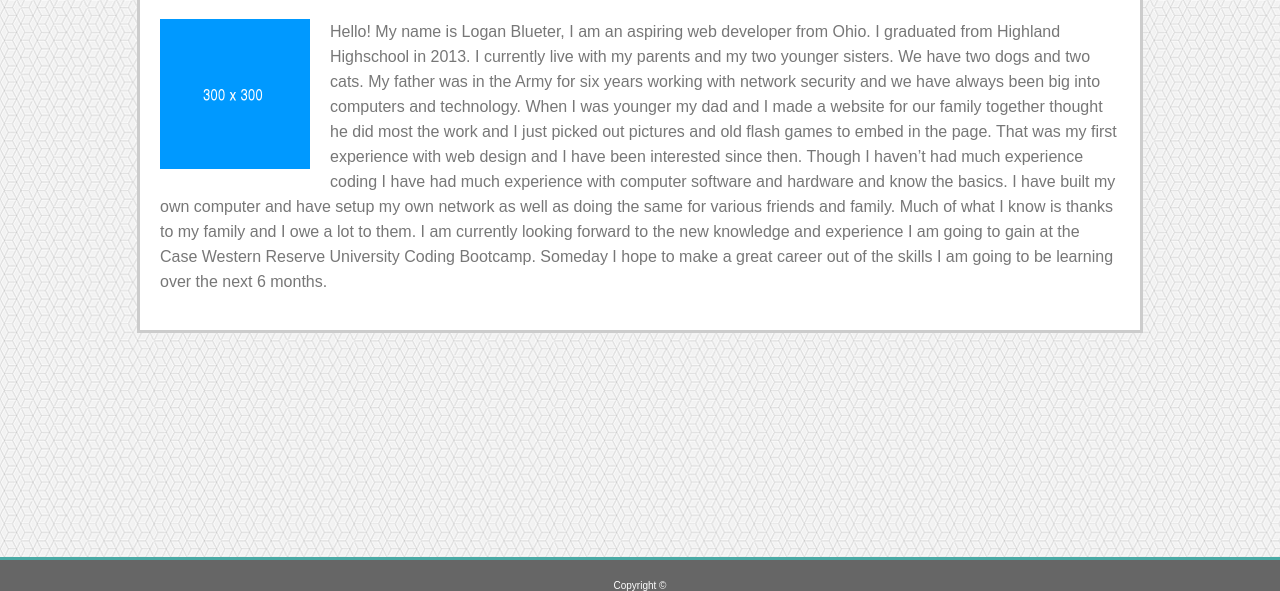
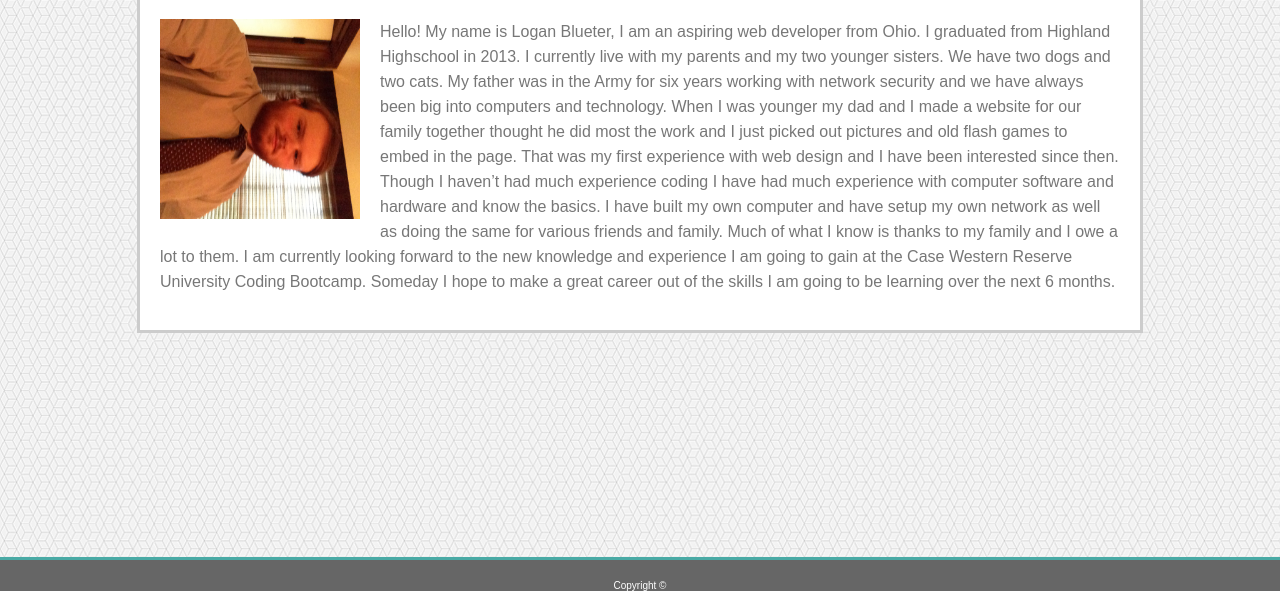
Before and after one commit to lblueter/Basic-Portfolio, a plain HTML site: page index.html in a window 1280 px wide. Shown: the part 209-800 px from the top of the page. Drawn offline with Linux system fonts and the light colour scheme.

Commit message:
Added picture and positioned it

```diff
--- a/assets/css/style.css
+++ b/assets/css/style.css
@@ -73,8 +73,8 @@ img {
     float: left;
     margin-right: 20px;
     margin-bottom: 10px;
-    width: 150px;
-    height: 150px;
+    width: 200px;
+    height: 200px;
 }
 p {
     line-height: 25px;
@@ -132,6 +132,9 @@ section {
     bottom: 10px;
     text-align: center;
     background-color: #4aaaa5;
-    width: 150px;
+    width: 200px;
     color: #ffffff;
 }
+.me {
+    transform: rotate(90deg);
+}
--- a/index.html
+++ b/index.html
@@ -30,7 +30,7 @@
     </div>
     <div class="mid">
         <h1>About Me</h1>
-        <img src="assets/images/fff.png" alt="Me" title="Logan Blueter">
+        <img class="me" src="assets/images/IMG_0745.JPG" alt="Me" title="Logan Blueter">
         <p>
             Hello! My name is Logan Blueter, I am an aspiring web developer from Ohio. I graduated from Highland Highschool in 2013.
             I currently live with my parents and my two younger sisters. We have two dogs and two cats. My father was in
```
Also changed, not shown: assets/images/IMG_0745.JPG (added).
